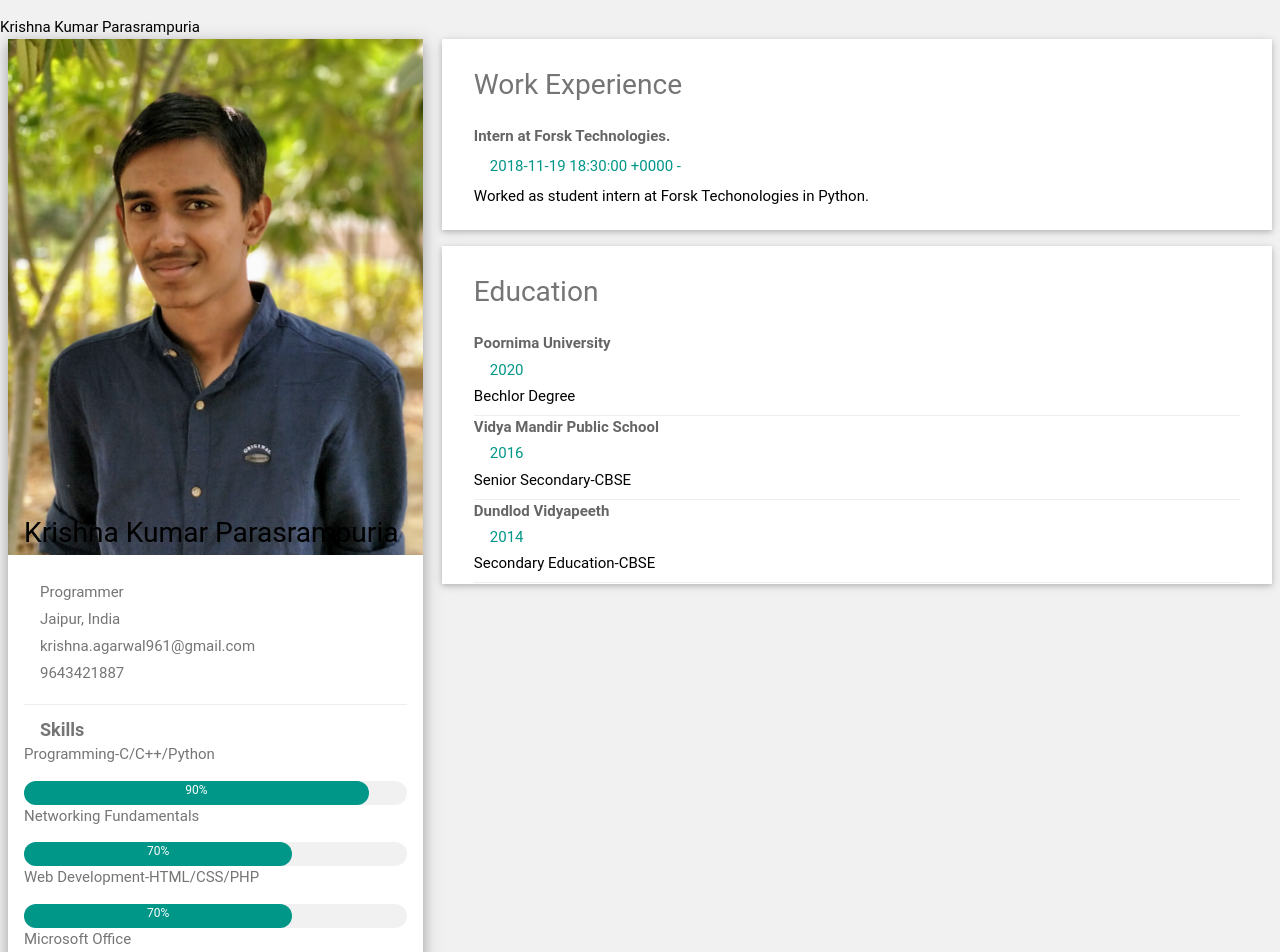
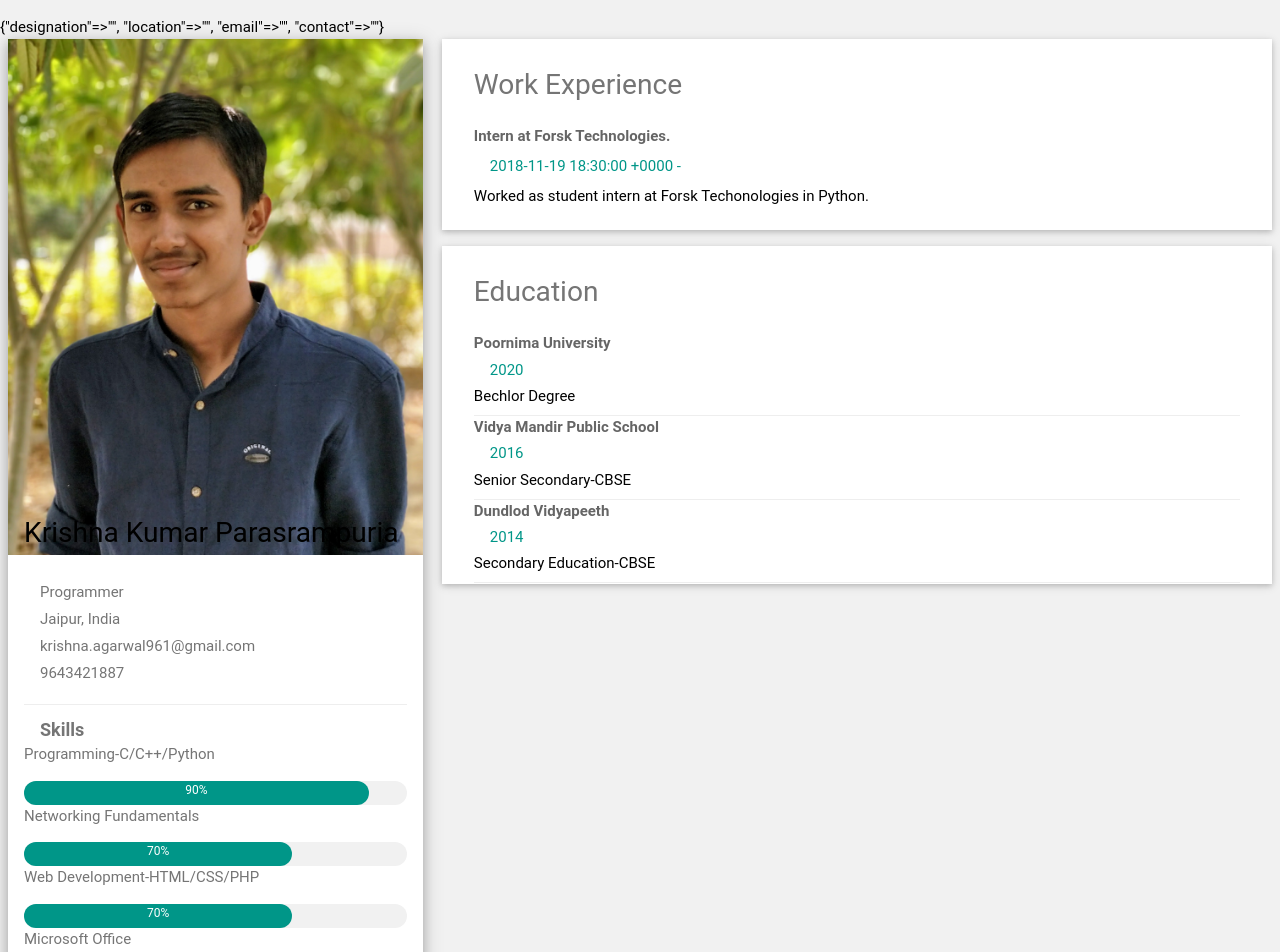
Before and after one commit to krishppuria/krishppuria.github.io, a Jekyll site: the page built from resum.html, in a window 1280 px wide. Shown: the top 952 px of the page. Built offline with Jekyll 4.4.1, drawn with Linux system fonts in a browser that asks for light colours.

Commit message:
Update from Forestry.io Krishna Parasrampuria updated resum.html

```diff
--- a/resum.html
+++ b/resum.html
@@ -72,7 +72,7 @@
 
   <!-- The Grid -->
   {% for i in page.resume %}
-  {{ page.user_name }}
+  {{ page.user_details }}
   <div class="w3-row-padding">
   <div class="block sm:flex">
     <!-- Left Column -->
@@ -82,7 +82,7 @@
         <div class="w3-display-container">
           <img src={{ page.image }} style="width:100%" alt="Avatar">
           <div class="w3-display-bottomleft w3-container w3-text-black text-3xl">
-            <h2>{{ i.user_name }}</h2>
+            <h2>{{ page.user_name }}</h2>
           </div>
         </div><br>
         <div class="w3-container">
```
